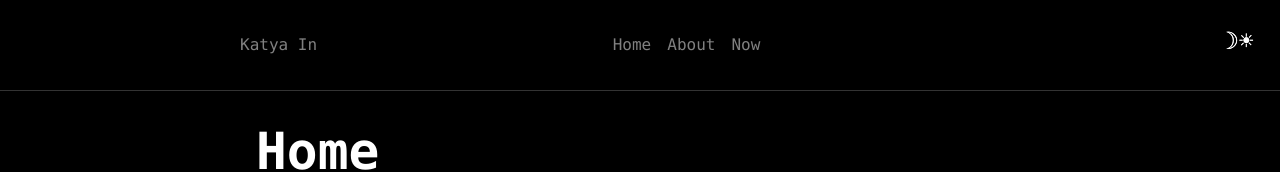
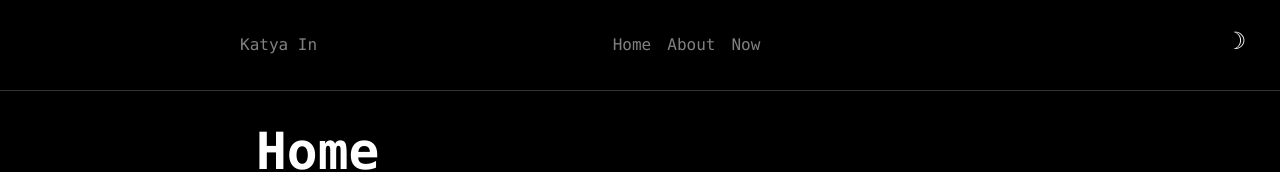
Before and after one commit to katchinsky/katya-in, a React (Vite) app: page / in a window 1280 px wide. Shown: the top 172 px of the page. Built offline with nearby package versions, Linux system fonts and the light colour scheme.

Commit message:
Remove second layer of Theme Toggle

```diff
--- a/package.json
+++ b/package.json
@@ -11,6 +11,7 @@
     "pages:deploy": "npx wrangler pages publish dist --project-name=katya-in"
   },
   "dependencies": {
+    "@cloudflare/workers-types": "^4.20240117.0",
     "buffer": "^6.0.3",
     "gray-matter": "^4.0.3",
     "react": "^19.0.0",
@@ -20,12 +21,11 @@
     "react-syntax-highlighter": "^15.6.1",
     "rehype-raw": "^7.0.0",
     "remark-gfm": "^4.0.1",
-    "wrangler": "^4.2.0",
-    "@cloudflare/workers-types": "^4.20240117.0"
+    "wrangler": "^4.2.0"
   },
   "devDependencies": {
     "@eslint/js": "^9.21.0",
-    "@types/react": "^19.0.10",
+    "@types/react": "^19.0.12",
     "@types/react-dom": "^19.0.4",
     "@types/react-syntax-highlighter": "^15.5.13",
     "@vitejs/plugin-react": "^4.3.4",
--- a/src/App.css
+++ b/src/App.css
@@ -46,6 +46,20 @@
 .theme-toggle:hover {
   background-color: rgba(46, 79, 79, 0.1);  /* Lighter version of the desaturated green */
   border-color: #2e4f4f;  /* Deep, desaturated green-teal */
+}
+
+
+.theme-toggle .moon,
+.theme-toggle .sun {
+  position: absolute;
+}
+
+.theme-toggle.dark .sun {
+  opacity: 0;
+}
+
+.theme-toggle.light .moon {
+  opacity: 0;
 }
 
 /* Light Mode */
--- a/src/App.tsx
+++ b/src/App.tsx
@@ -4,13 +4,11 @@ import Layout from './components/Layout';
 import PostList from './components/PostList';
 import Post from './components/Post';
 import Page from './components/Page';
-import { ThemeToggle } from './components/ThemeToggle';
 import './App.css';
 
 function App() {
   return (
     <BrowserRouter>
-      <ThemeToggle />
       <Routes>
         <Route path="/" element={<Layout />}>
           <Route index element={<PostList />} />
--- a/src/components/ThemeToggle.css
+++ /dev/null
@@ -1,13 +0,0 @@
-
-.theme-toggle .moon,
-.theme-toggle .sun {
-  position: absolute;
-}
-
-.theme-toggle.light .moon {
-  opacity: 0;
-}
-
-.theme-toggle.dark .sun {
-  opacity: 0;
-}
```
Also changed, not shown: 1 other file (tests, documents, lock files or other folders).
